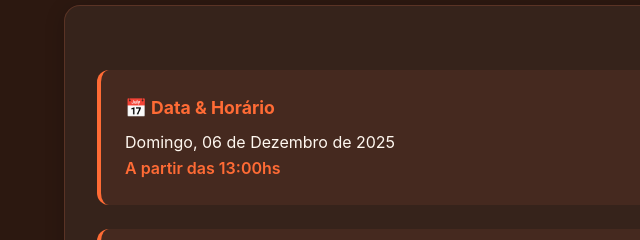
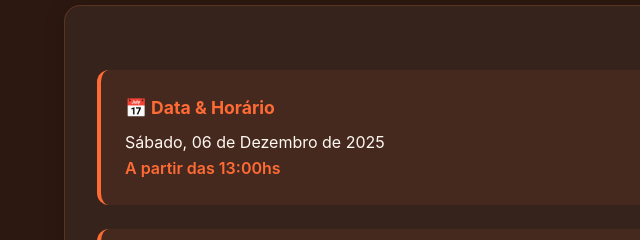
Before and after one commit to Derfolem/convite-churrasco, a plain HTML site: page index.html in a window 1280 px wide. Shown: the part 1000-1240 px from the top of the page, 0-640 px from the left. Drawn offline with Linux system fonts and the light colour scheme.

Commit message:
Atualizar o index.html

```diff
--- a/index.html
+++ b/index.html
@@ -180,7 +180,7 @@ h2{font-size:clamp(2rem,6vw,3rem);margin-bottom:2rem;text-align:center;color:var
     <div class="event-details">
       <div class="event-card">
         <strong>📅 Data & Horário</strong>
-        <p>Domingo, 06 de Dezembro de 2025</p>
+        <p>Sábado, 06 de Dezembro de 2025</p>
         <p><span class="highlight">A partir das 13:00hs</span></p>
       </div>
       <div class="event-card">
```
